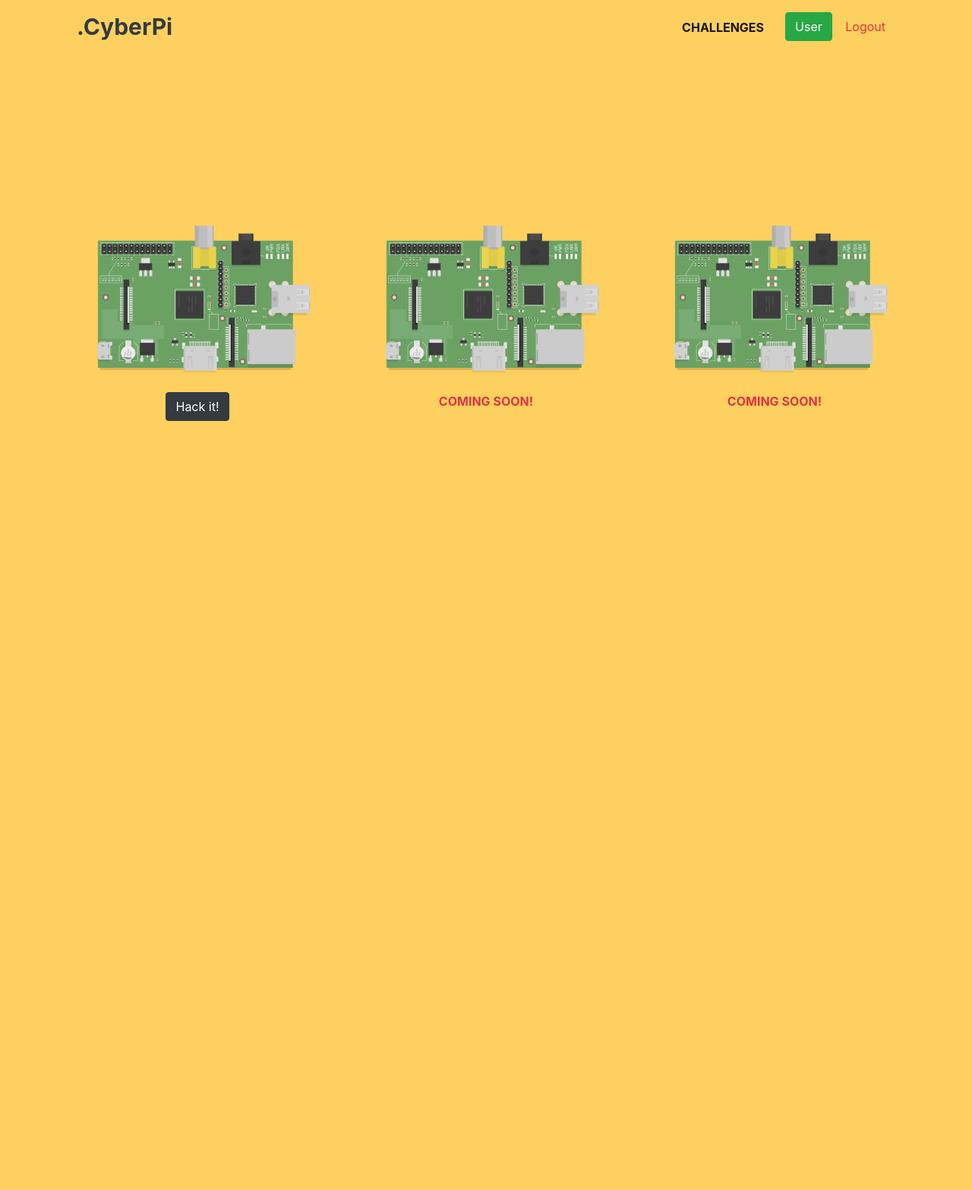
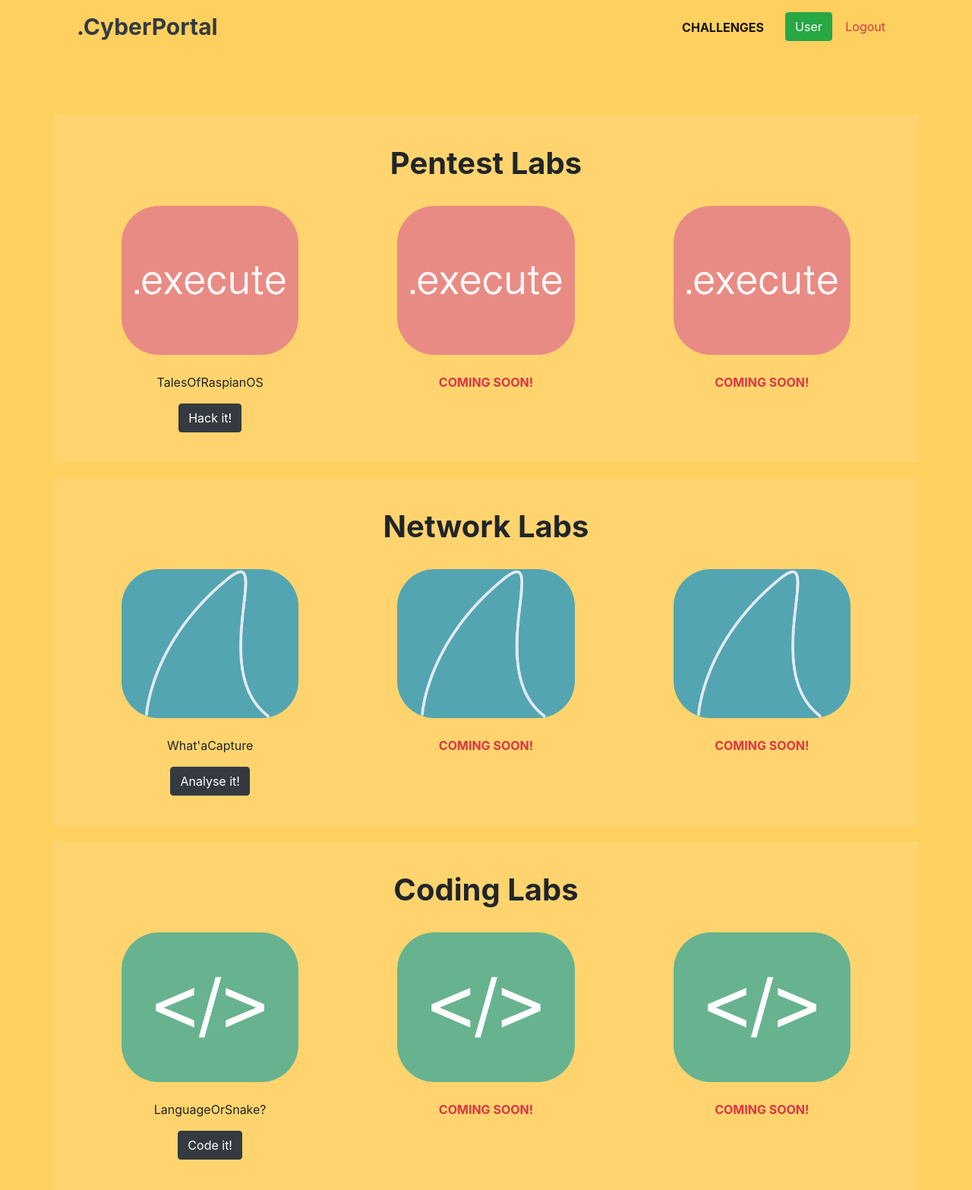
Before and after one commit to ice-monkey/cyber-learn, a Django app: page /boxes in a window 1280 px wide. Shown: the whole page at 76% size. Before the commit the page ends 554 px from the top, so only its background shows below. Run offline with Django 3.2, Linux system fonts and the light colour scheme; a user stored in the database is signed in; some libraries are stand-ins or nearby versions.

Commit message:
Updated to CyberPortal

```diff
--- a/website/accounts/templates/accounts/base.html
+++ b/website/accounts/templates/accounts/base.html
@@ -4,7 +4,7 @@
 <html>
 
 <head>
-    <title>.CyberPi</title>
+    <title>.CyberPortal</title>
     <link rel="stylesheet" href="https://stackpath.bootstrapcdn.com/bootstrap/4.3.1/css/bootstrap.min.css" integrity="sha384-ggOyR0iXCbMQv3Xipma34MD+dH/1fQ784/j6cY/iJTQUOhcWr7x9JvoRxT2MZw1T" crossorigin="anonymous">
 
     <link rel="stylesheet" type="text/css" href="{% static '/css/main.css' %}">
--- a/website/accounts/templates/accounts/boxes.html
+++ b/website/accounts/templates/accounts/boxes.html
@@ -2,21 +2,58 @@
 
 {% block content %}
 
-<div class="container boxesContainer">
+<div class="container pentestContainer">
+  	<h1 class="boxesHeader">Pentest Labs</h1>
 	<div class="row text-center">
   		<div class="col-sm">
-			<img src="{{'static/img/pi.png'}}" class="img-fluid">
+			<img src="{{'static/img/pt.png'}}" class="img-fluid pentestIMG">
+			<p>TalesOfRaspianOS</p>
 			<button type="button" class="btn btn-dark" onclick="location.href='ctf_pi'">Hack it!</button>
     	</div>
     	<div class="col-sm">
-			<img src="{{'static/img/pi.png'}}" class="img-fluid">
+			<img src="{{'static/img/pt.png'}}" class="img-fluid pentestIMG">
 			<p class="text-center font-weight-bold text-danger">COMING SOON!</p>
     	</div>
     	<div class="col-sm">
-    	<img src="{{'static/img/pi.png'}}" class="img-fluid">
+    	<img src="{{'static/img/pt.png'}}" class="img-fluid pentestIMG">
 			<p class="text-center font-weight-bold text-danger">COMING SOON!</p>
     	</div>
   </div>
 </div>
-
+<div class="container networkContainer">
+  	<h1 class="boxesHeader">Network Labs</h1>
+	<div class="row text-center">
+  		<div class="col-sm">
+			<img src="{{'static/img/ws.png'}}" class="img-fluid wiresharkIMG">
+			<p>What'aCapture</p>
+			<button type="button" class="btn btn-dark" onclick="location.href=''">Analyse it!</button>
+    	</div>
+    	<div class="col-sm">
+			<img src="{{'static/img/ws.png'}}" class="img-fluid wiresharkIMG">
+			<p class="text-center font-weight-bold text-danger">COMING SOON!</p>
+    	</div>
+    	<div class="col-sm">
+    	<img src="{{'static/img/ws.png'}}" class="img-fluid wiresharkIMG">
+			<p class="text-center font-weight-bold text-danger">COMING SOON!</p>
+    	</div>
+  </div>
+</div>
+<div class="container codingContainer">
+  	<h1 class="boxesHeader">Coding Labs</h1>
+	<div class="row text-center">
+  		<div class="col-sm">
+			<img src="{{'static/img/code.png'}}" class="img-fluid codeIMG">
+			<p>LanguageOrSnake?</p>
+			<button type="button" class="btn btn-dark" onclick="location.href=''">Code it!</button>
+    	</div>
+    	<div class="col-sm">
+			<img src="{{'static/img/code.png'}}" class="img-fluid codeIMG">
+			<p class="text-center font-weight-bold text-danger">COMING SOON!</p>
+    	</div>
+    	<div class="col-sm">
+    	<img src="{{'static/img/code.png'}}" class="img-fluid codeIMG">
+			<p class="text-center font-weight-bold text-danger">COMING SOON!</p>
+    	</div>
+  </div>
+</div>
 {% endblock %}
--- a/website/accounts/templates/accounts/dashboard.html
+++ b/website/accounts/templates/accounts/dashboard.html
@@ -10,7 +10,7 @@
   	      	</div>
   	      	<div class="col-md-6 headerText">
   	        	<div class="box p-4">
-  	       			<h1>Can You <span class="textBubble">Hack The Pi?</span></h1>
+  	       			<h1>The <span class="textBubble">Cyber Portal</span></h1>
            			<p>Do you have the <strong>skill</strong> and <strong>knowledge?</strong></p>
 					{% if request.user.is_authenticated %}
             		<button type="button" class="btn btn-dark" onclick="location.href='boxes'">Try Now!</button>
--- a/website/accounts/templates/accounts/navbar.html
+++ b/website/accounts/templates/accounts/navbar.html
@@ -1,5 +1,5 @@
 <nav class="navbar navbar-expand-lg navbar-light">
-  <a class="navbar-brand text-dark font-weight-bold logo" href="/">.CyberPi</a>
+  <a class="navbar-brand text-dark font-weight-bold logo" href="/">.CyberPortal</a>
   <button class="navbar-toggler" type="button" data-toggle="collapse" data-target="#navbarNav" aria-controls="navbarNav" aria-expanded="false" aria-label="Toggle navigation">
     <span class="navbar-toggler-icon"></span>
   </button>
--- a/website/static/css/main.css
+++ b/website/static/css/main.css
@@ -84,14 +84,41 @@ header {
 }
 
 /* CTF PAGE */
-.boxesContainer {
-  margin-top: 200px;
-  height: 500px;
+.boxesHeader {
+  font-weight: bold;
 }
-
-.lockIMG {
-  margin-left: 50px;
-  height: 240px;
+.pentestContainer {
+  text-align: center;
+  align-items: center;
+  background-color: #ffd46e;
+  margin-top: 80px;
+  padding: 40px;
+}
+.pentestIMG {
+  margin: 24px;
+  max-width: 70%;
+}
+.networkContainer {
+  text-align: center;
+  align-items: center;
+  background-color: #ffd46e;
+  margin-top: 20px;
+  padding: 40px;
+}
+.wiresharkIMG {
+  margin: 24px;
+  max-width: 70%;
+}
+.codingContainer {
+  text-align: center;
+  align-items: center;
+  background-color: #ffd46e;
+  margin-top: 20px;
+  padding: 40px;
+}
+.codeIMG {
+  margin: 24px;
+  max-width: 70%;
 }
 
 .boxesContainer2 {
```
Also changed, not shown: website/accounts/templates/accounts/user_dash.html (+11 -3 lines), website/db.sqlite3, website/static/img/code.png (added), website/static/img/lock.png (deleted), website/static/img/pt.png (added), website/static/img/ws.png (added).
